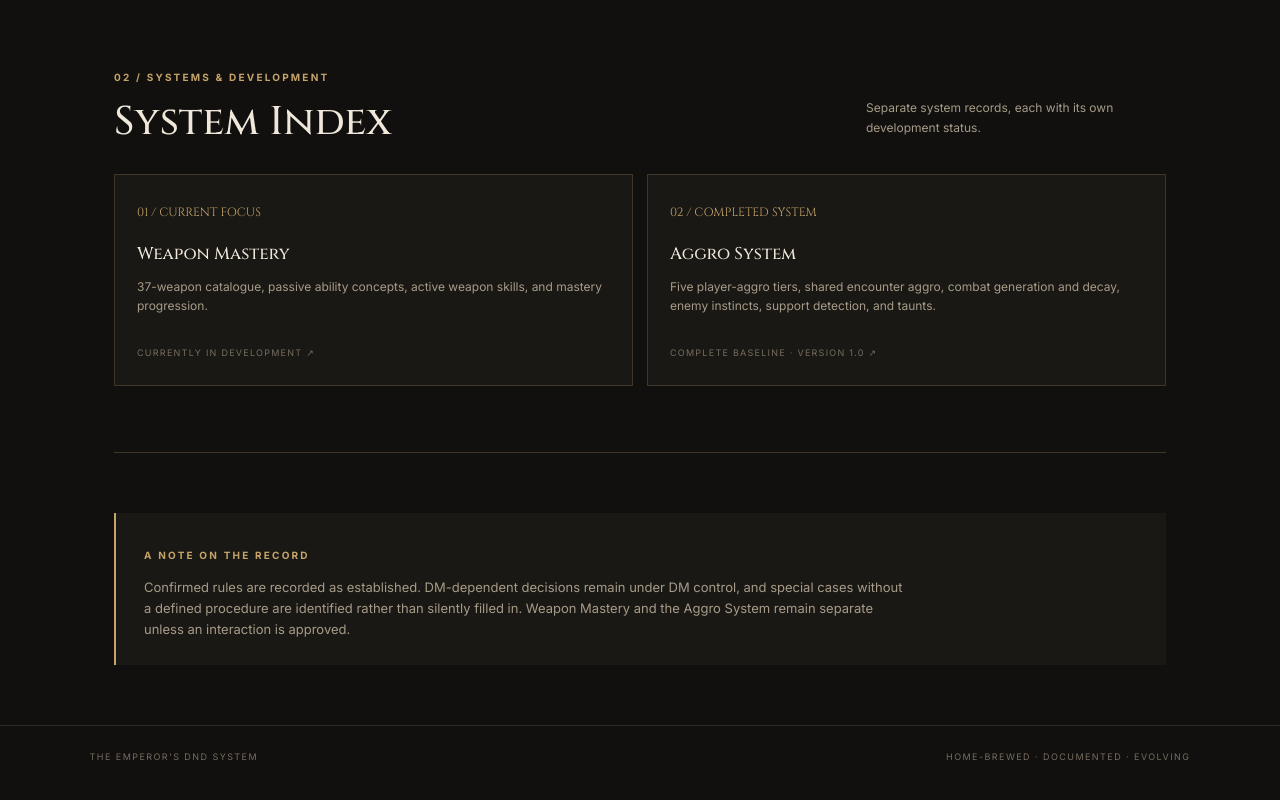
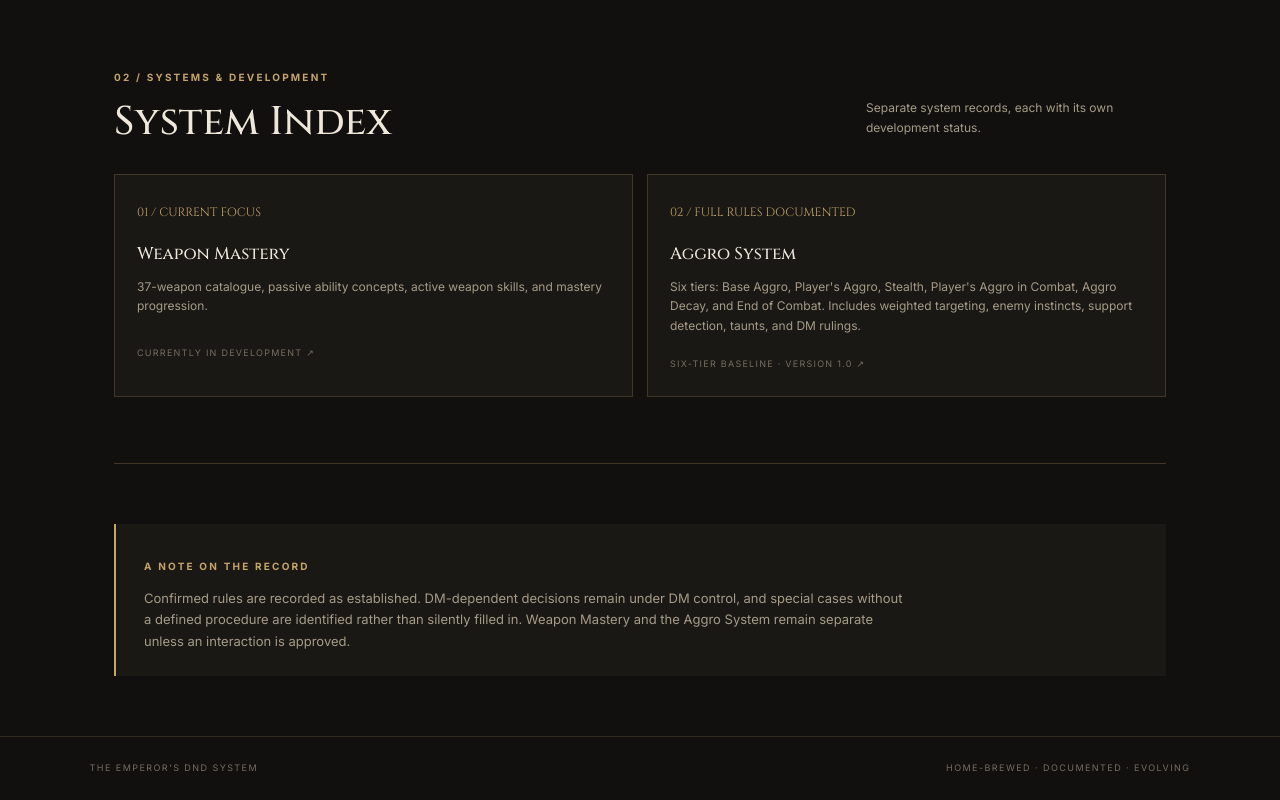
Before and after one commit to NEXMD/THE-EMPERORS-DND-SYSTEM, a plain HTML site: page index.html in a window 1280 px wide. Shown: the part 1031-1831 px from the top of the page. Drawn offline with Linux system fonts and the light colour scheme.

Commit message:
Update homepage to reflect all six Aggro tiers

```diff
--- a/index.html
+++ b/index.html
@@ -57,10 +57,10 @@
           <small>CURRENTLY IN DEVELOPMENT ↗</small>
         </a>
         <a class="system-card system-card-link" href="systems/aggro-system.html">
-          <span>02 / COMPLETED SYSTEM</span>
+          <span>02 / FULL RULES DOCUMENTED</span>
           <h3>Aggro System</h3>
-          <p>Five player-aggro tiers, shared encounter aggro, combat generation and decay, enemy instincts, support detection, and taunts.</p>
-          <small>COMPLETE BASELINE · VERSION 1.0 ↗</small>
+          <p>Six tiers: Base Aggro, Player's Aggro, Stealth, Player's Aggro in Combat, Aggro Decay, and End of Combat. Includes weighted targeting, enemy instincts, support detection, taunts, and DM rulings.</p>
+          <small>SIX-TIER BASELINE · VERSION 1.0 ↗</small>
         </a>
       </div>
     </section>
```
